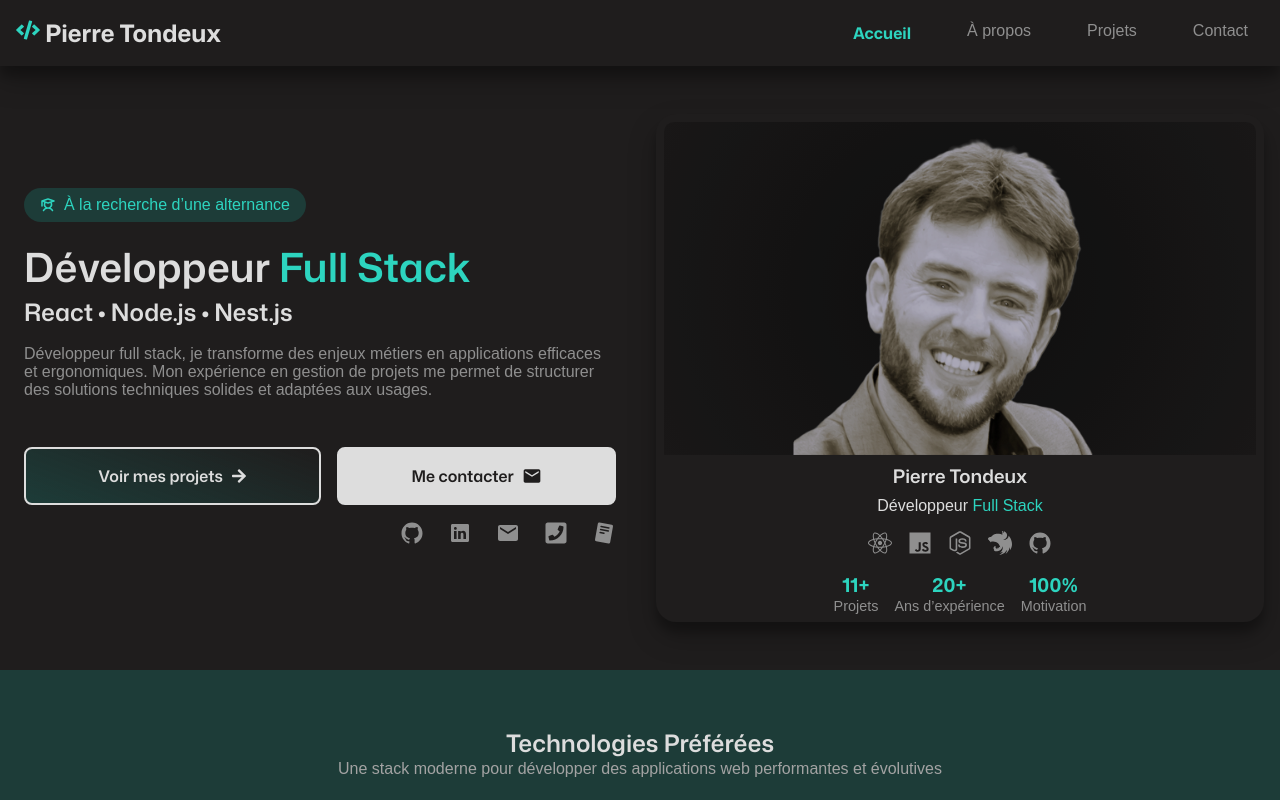
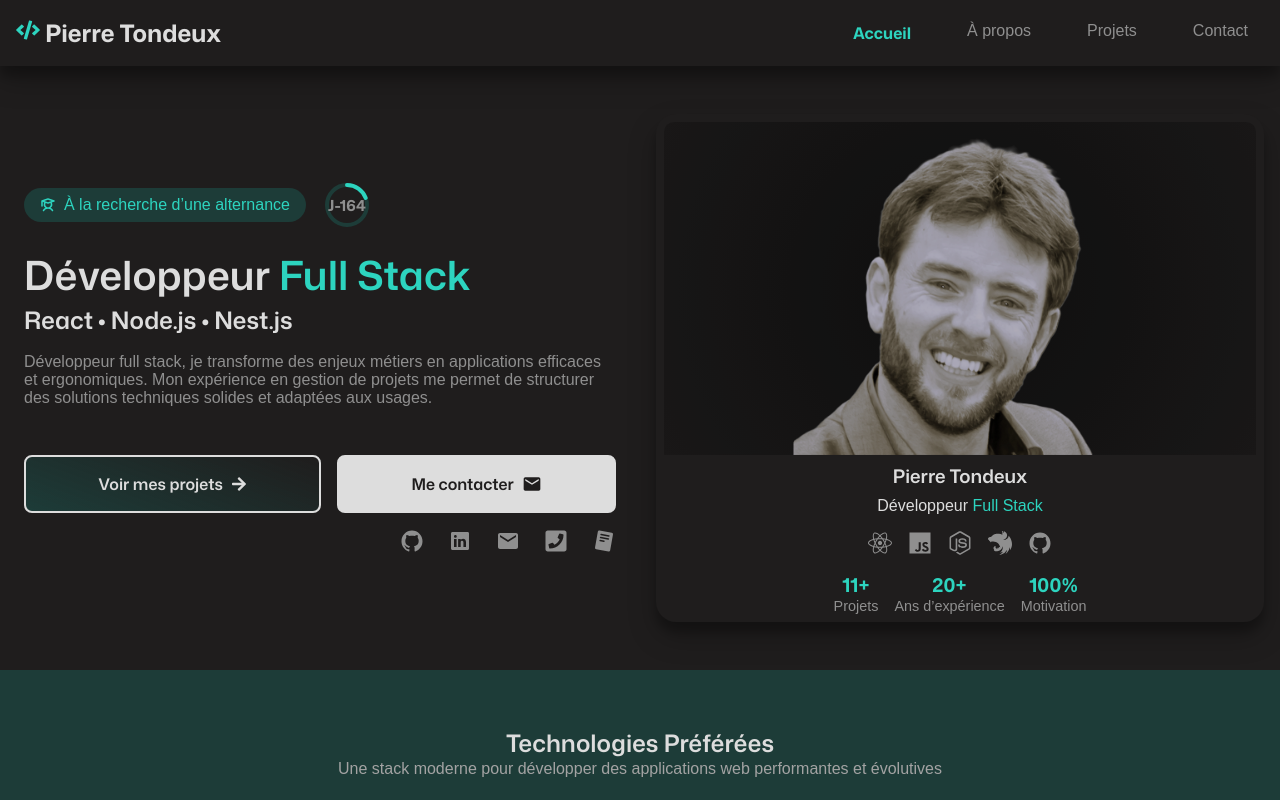
Before and after one commit to PierreTDX/alternance.ptdx.fr, a Next.js app: page / in a window 1280 px wide. Shown: the top 800 px of the page. Built offline with nearby package versions, Linux system fonts and the light colour scheme; a web font is replaced by a local one.

Commit message:
Création d'un store zustand pour centraliser le compteur

```diff
--- /dev/null
+++ b/app/store/useCountdownStore.ts
@@ -0,0 +1,72 @@
+"use client";
+
+import { create } from "zustand";
+
+interface CountdownState {
+    startDate: Date;
+    targetDate: Date;
+
+    days: number;
+    hours: number;
+    minutes: number;
+    seconds: number;
+    milliseconds: number;
+    totalDays: number;
+
+    setStartDate: (date: Date) => void;
+    setTargetDate: (date: Date) => void;
+
+    updateCountdown: () => void;
+}
+
+const defaultStartDate = new Date(2025, 8, 26, 9, 0);
+const defaultTargetDate = new Date(2025, 11, 25, 17, 0);
+
+export const useCountdownStore = create<CountdownState>((set, get) => {
+    const now = new Date();
+    const diff = defaultTargetDate.getTime() - now.getTime();
+    const days = diff > 0 ? Math.floor(diff / (1000 * 60 * 60 * 24)) : 0;
+    const totalDays = Math.ceil((defaultTargetDate.getTime() - defaultStartDate.getTime()) / (1000 * 60 * 60 * 24));
+
+    return {
+        startDate: defaultStartDate,
+        targetDate: defaultTargetDate,
+
+        days,
+        hours: 0,
+        minutes: 0,
+        seconds: 0,
+        milliseconds: 0,
+        totalDays,
+
+        setStartDate: (date) => {
+            set({ startDate: date });
+            get().updateCountdown();
+        },
+
+        setTargetDate: (date) => {
+            set({ targetDate: date });
+            get().updateCountdown();
+        },
+
+        updateCountdown: () => {
+            const { startDate, targetDate } = get();
+            const now = new Date();
+            const diff = targetDate.getTime() - now.getTime();
+            if (diff <= 0) {
+                set({ days: 0, hours: 0, minutes: 0, seconds: 0, milliseconds: 0, totalDays: 0 });
+                return;
+            }
+
+            const days = Math.floor(diff / (1000 * 60 * 60 * 24));
+            const hours = Math.floor((diff % (1000 * 60 * 60 * 24)) / (1000 * 60 * 60));
+            const minutes = Math.floor((diff % (1000 * 60 * 60)) / (1000 * 60));
+            const seconds = Math.floor((diff % (1000 * 60)) / 1000);
+            const milliseconds = Math.floor((diff % 1000) / 100);
+
+            const totalDays = Math.ceil((targetDate.getTime() - startDate.getTime()) / (1000 * 60 * 60 * 24));
+
+            set({ days, hours, minutes, seconds, milliseconds, totalDays });
+        },
+    };
+});
--- a/components/CardProject/cardProject.scss
+++ b/components/CardProject/cardProject.scss
@@ -24,6 +24,7 @@
         flex-direction: column;
         gap: 1rem;
         margin: 1rem;
+        flex: 1;
     }
 
     .cardImageWrapper {
@@ -75,6 +76,8 @@
         gap: 0.3rem;
         list-style: none;
         padding: 0;
+        justify-content: end;
+        margin-top: auto;
 
         .tag {
             font-size: 14px;
--- /dev/null
+++ b/components/Countdown/MiniCountdown.tsx
@@ -0,0 +1,56 @@
+"use client";
+
+import { useEffect } from "react";
+import { useCountdownStore } from "@/app/store/useCountdownStore";
+import "./miniCountdown.scss";
+
+export default function MiniCountdown() {
+    const { days, totalDays, updateCountdown } = useCountdownStore();
+
+    // Animation fluide du compteur
+    useEffect(() => {
+        const animateCountdown = () => {
+            updateCountdown();
+            requestAnimationFrame(animateCountdown);
+        };
+        animateCountdown();
+    }, [updateCountdown]);
+
+    const size = 50;
+    const radius = 20;
+    const strokeWidth = 4;
+    const circumference = 2 * Math.PI * radius;
+    const percentage = totalDays > 0 ? (days / totalDays) * 100 : 0;
+    const offset = circumference * (1 - percentage / 100);
+
+    return (
+        <a href="/compteur" className="miniCountdown">
+            <svg width={size} height={size}>
+                <circle
+                    cx={size / 2}
+                    cy={size / 2}
+                    r={radius}
+                    stroke="var(--importantBg)"
+                    strokeWidth={strokeWidth}
+                    fill="none"
+                />
+                <circle
+                    cx={size / 2}
+                    cy={size / 2}
+                    r={radius}
+                    stroke="var(--important)"
+                    strokeWidth={strokeWidth}
+                    fill="none"
+                    strokeDasharray={circumference}
+                    strokeDashoffset={offset}
+                    strokeLinecap="round"
+                    transform={`translate(${size},0) scale(-1,1) rotate(-90 ${size / 2} ${size / 2})`}
+                />
+            </svg>
+
+            <div className="miniCountdownText">
+                J-{days}
+            </div>
+        </a>
+    );
+}
--- /dev/null
+++ b/components/Countdown/miniCountdown.scss
@@ -0,0 +1,24 @@
+.miniCountdown {
+    display: inline-block;
+    width: 50px;
+    height: 50px;
+    position: relative;
+    text-align: center;
+    transition: transform 0.3s ease, color 0.3s ease;
+
+    &:hover {
+        transform: scale(1.3) rotate(-15deg);
+    }
+
+    .miniCountdownText {
+        position: absolute;
+        width: 100%;
+        top: 50%;
+        left: 50%;
+        transform: translate(-50%, -50%);
+        font-size: 0.95rem;
+        font-weight: bold;
+        color: var(--p);
+        pointer-events: none;
+    }
+}
--- a/components/MyTechnicalSkills/MyTechnicalSkills.tsx
+++ b/components/MyTechnicalSkills/MyTechnicalSkills.tsx
@@ -17,7 +17,7 @@ export default function MyTechnicalSkills() {
                     <h3><div className="iconTechnicalSkills"><FaReact size={24} role="presentation" /></div>Front-end</h3>
                     <ul className='technicalSkillsUl'>
                         <li>
-                            React
+                            React / Next.js
                         </li>
                         <li>
                             Redux
--- a/components/MyTechnicalSkills/myTechnicalSkills.scss
+++ b/components/MyTechnicalSkills/myTechnicalSkills.scss
@@ -59,6 +59,11 @@
                     border-radius: 20px;
                     background-color: var(--importantBg);
                     color: var(--important);
+                    transition: scale 0.5s ease;
+                    cursor: default;
+
+                    &:hover {
+                        scale: 1.1;
                     }
                 }
 
@@ -76,3 +81,4 @@
 
         }
     }
+}
--- a/components/Presentation/Presentation.tsx
+++ b/components/Presentation/Presentation.tsx
@@ -4,14 +4,19 @@ import { FaArrowRight } from "react-icons/fa";
 import { MdEmail } from "react-icons/md";
 import { PiStudentBold } from "react-icons/pi";
 import Medias from "../Medias/Medias";
+import MiniCountdown from "../Countdown/MiniCountdown";
 
 export default function Presentation() {
     return (
         <article className="presentation" aria-label="Présentation professionnelle">
-            <div className="tag" aria-live="polite">
-                <PiStudentBold aria-hidden="true" /> À la recherche d’une alternance
+            <div className="tagAndCounter">
+                <div className="tag" aria-live="polite">
+                    <PiStudentBold aria-hidden="true" /> À la recherche d’une alternance
+                </div>
+
+                <MiniCountdown />
+
             </div>
-
             <div>
                 <h1>
                     Développeur <span className="important">Full Stack</span>
--- a/components/Presentation/presentation.scss
+++ b/components/Presentation/presentation.scss
@@ -22,4 +22,10 @@
         flex: 1 1 auto;
     }
 
+    .tagAndCounter {
+        display: flex;
+        align-items: center;
+        gap: 1rem;
+    }
+
 }
--- a/package.json
+++ b/package.json
@@ -14,7 +14,8 @@
     "react": "^19.0.0",
     "react-dom": "^19.0.0",
     "react-icons": "^5.5.0",
-    "sass": "^1.89.2"
+    "sass": "^1.89.2",
+    "zustand": "^5.0.8"
   },
   "devDependencies": {
     "@eslint/eslintrc": "^3",
```
Also changed, not shown: components/Countdown/Countdown.tsx (+34 -39 lines), 1 other file (tests, documents, lock files or other folders). Lines whose indentation alone changed are shown as unchanged.
